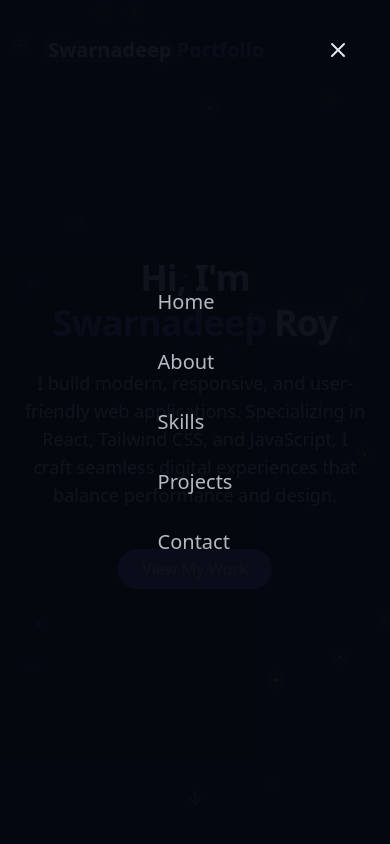
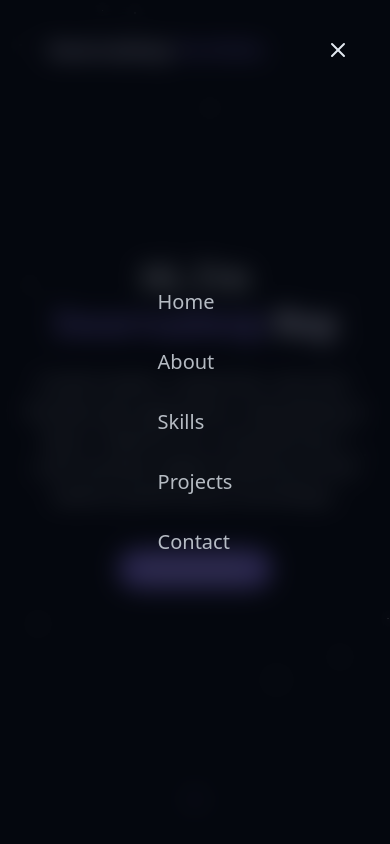
Before and after one commit to swarnadeep31/portfolio_finalone, a Next.js app: page / in a window 390 px wide. Both pictures are taken after a click on the button "Open menu". Shown: the top 844 px of the page. Built offline with nearby package versions, Linux system fonts and the light colour scheme.

Commit message:
navbar_update

```diff
--- a/app/components/Navbar.tsx
+++ b/app/components/Navbar.tsx
@@ -55,6 +55,7 @@
           ))}
         </div>
         {/* Mobile version */}
+
         <button
           onClick={() => setIsMenuOpen((prev) => !prev)}
           className="md:hidden p-2 z-50 text-foreground"
@@ -65,8 +66,11 @@
 
         <div
           className={cn(
-            "fixed inset-0 bg-background/95 backdroup-blur-md z-40 flex flex-col items-center justify-center",
-            "transition-all duration-300 md:hidden",
+            // full-screen mobile menu overlay
+            "fixed inset-0 z-40 flex flex-col items-center justify-center transition-all duration-300 md:hidden",
+            // background styling (blur + slight transparency)
+            "bg-background/70 backdrop-blur-md",
+            // conditional visibility
             isMenuOpen
               ? "opacity-100 pointer-events-auto"
               : "opacity-0 pointer-events-none"
```
